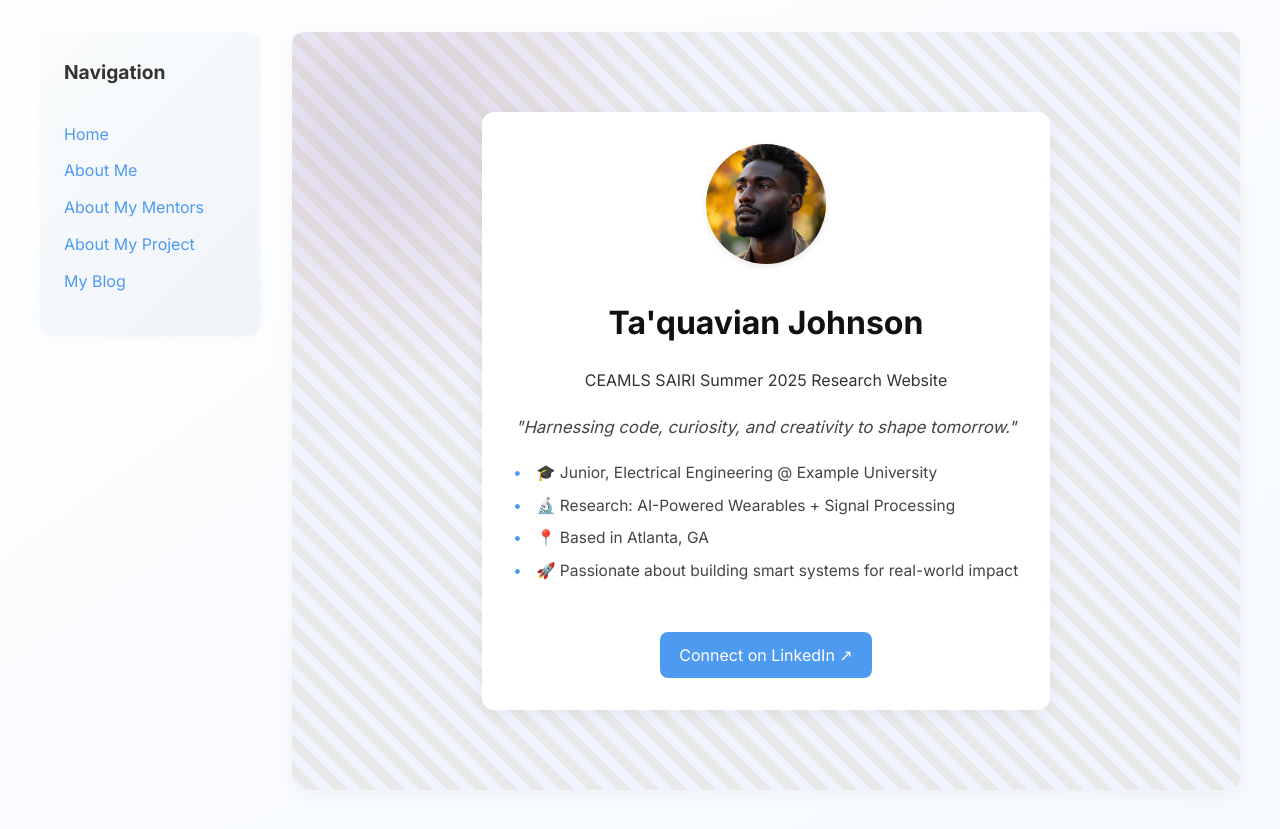
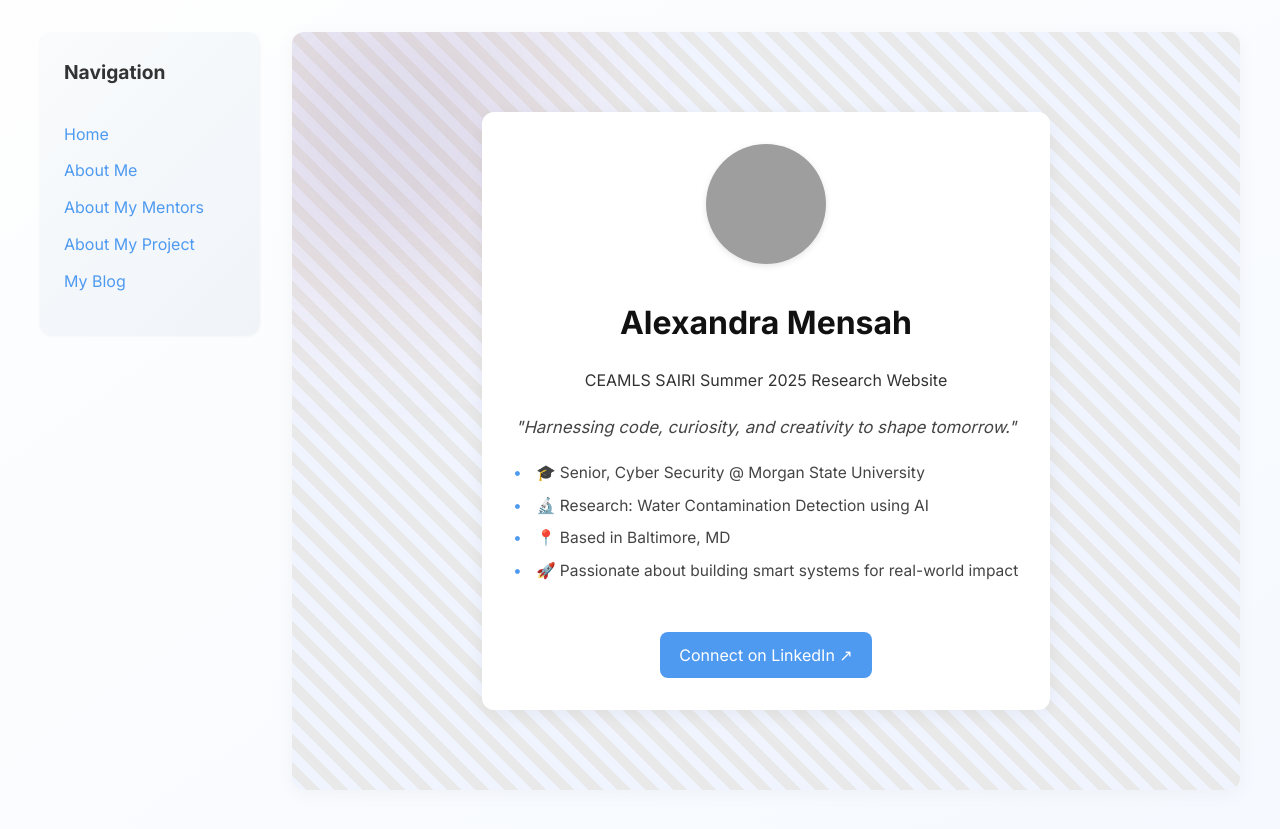
Before and after one commit to alexandratory/alexandratory.github.io, a Jekyll site: the page built from index.md, in a window 1280 px wide. Shown: the top 829 px of the page. Built offline with Jekyll 4.4.1, drawn with Linux system fonts in a browser that asks for light colours; grey boxes are pictures that could not be loaded.

Commit message:
Update index.md

```diff
--- a/index.md
+++ b/index.md
@@ -1,16 +1,16 @@
 ---
 layout: home
-title: Ta'quavian Johnson
+title: Alexandra Mensah
 description: CEAMLS SAIRI Summer 2025 Research Website
 
 motto: "Harnessing code, curiosity, and creativity to shape tomorrow."
 
 quick_facts:
-  - "🎓 Junior, Electrical Engineering @ Example University"
-  - "🔬 Research: AI-Powered Wearables + Signal Processing"
-  - "📍 Based in Atlanta, GA"
+  - "🎓 Senior, Cyber Security @ Morgan State University"
+  - "🔬 Research: Water Contamination Detection using AI"
+  - "📍 Based in Baltimore, MD"
   - "🚀 Passionate about building smart systems for real-world impact"
 
-linkedin: https://www.linkedin.com/in/taquavian-johnson/
-image: /assets/images/me.jpg
+linkedin: www.linkedin.com/in/alexandra-mensah-934624227
+image: /assets/images/Profile.jpg
 ---
```
